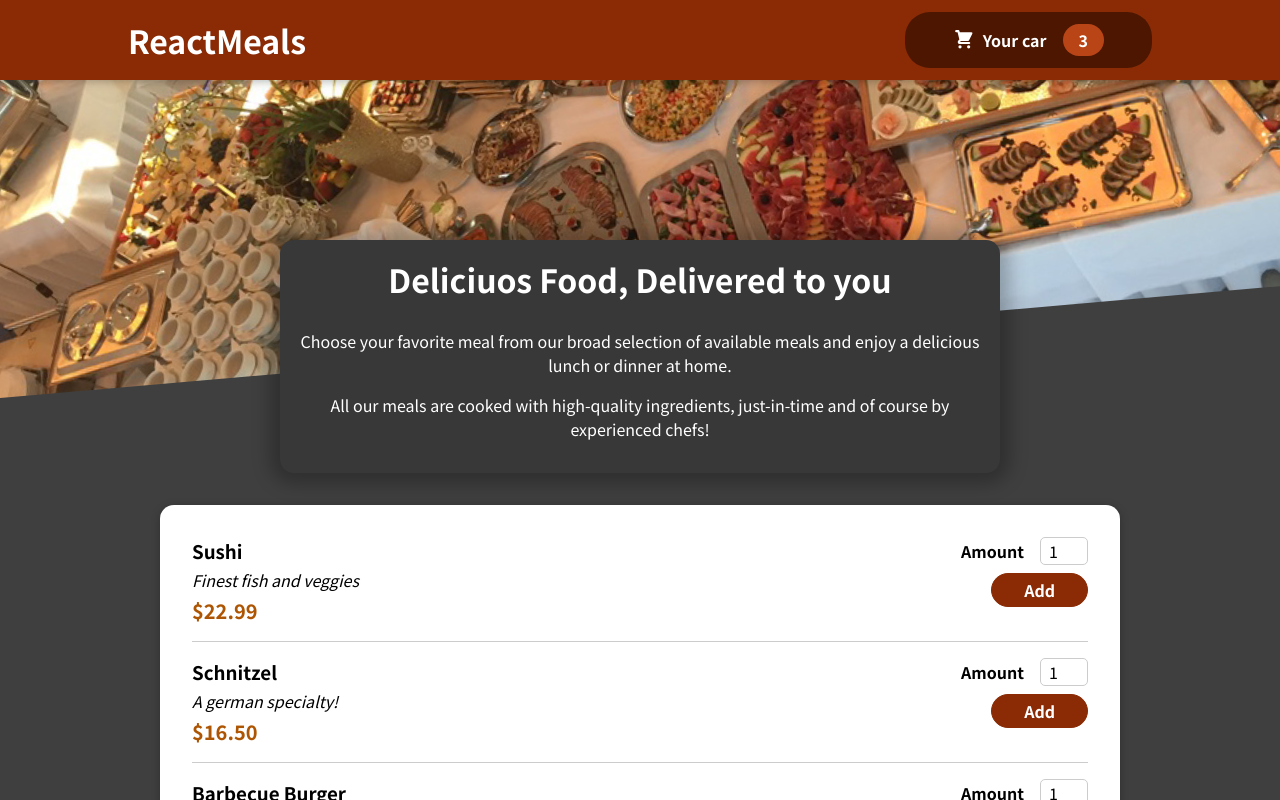
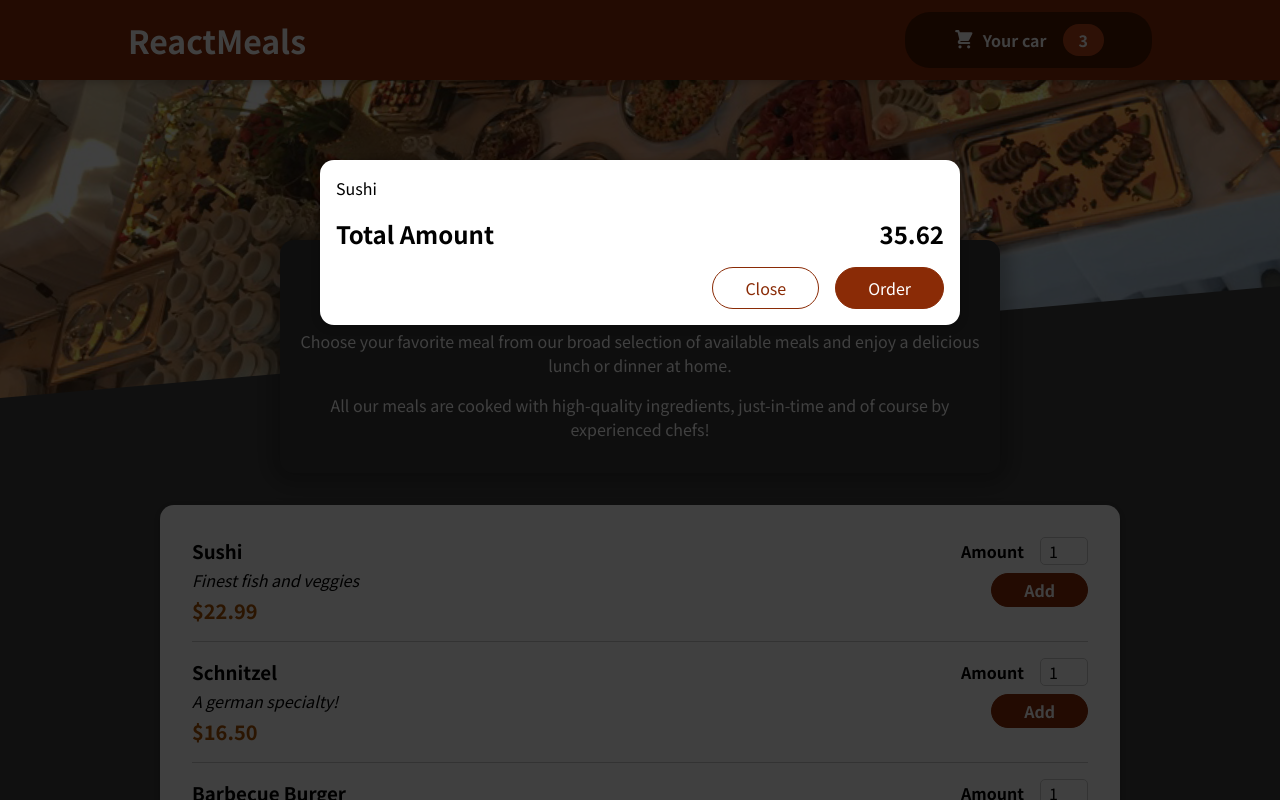
Before and after one commit to ivanenko-pt/react.v1.2, a React (Create React App) app in the folder order-food-app/: page / in a window 1280 px wide. Shown: the top 800 px of the page. Built offline with nearby package versions, Linux system fonts and the light colour scheme.

Commit message:
add modal via portal

```diff
--- a/order-food-app/public/index.html
+++ b/order-food-app/public/index.html
@@ -1,14 +1,12 @@
 <!DOCTYPE html>
 <html lang="en">
+
 <head>
   <meta charset="utf-8" />
   <link rel="icon" href="%PUBLIC_URL%/favicon.ico" />
   <meta name="viewport" content="width=device-width, initial-scale=1" />
   <meta name="theme-color" content="#000000" />
-    <meta
-      name="description"
-      content="Web site created using create-react-app"
-    />
+  <meta name="description" content="Web site created using create-react-app" />
   <link rel="apple-touch-icon" href="%PUBLIC_URL%/logo192.png" />
   <!--
       manifest.json provides metadata used when your web app is installed on a
@@ -26,8 +24,10 @@
     -->
   <title>React App</title>
 </head>
+
 <body>
   <noscript>You need to enable JavaScript to run this app.</noscript>
+  <div id="overlays"></div>
   <div id="root"></div>
   <!--
       This HTML file is a template.
@@ -40,4 +40,5 @@
       To create a production bundle, use `npm run build` or `yarn build`.
     -->
 </body>
+
 </html>
--- a/order-food-app/src/App.js
+++ b/order-food-app/src/App.js
@@ -2,10 +2,12 @@
 
 import Header from "./components/Layout/Header";
 import Meals from "./components/Meals/Meals";
+import Cart from "./components/Cart/Cart";
 
 function App() {
     return (
         <Fragment>
+            <Cart />
             <Header />
             <main>
                 <Meals />
@@ -13,5 +15,4 @@
         </Fragment>
     );
 }
-
 export default App;
--- a/order-food-app/src/components/Cart/Cart.js
+++ b/order-food-app/src/components/Cart/Cart.js
@@ -1,9 +1,10 @@
+import Modal from "../UI/Modal";
 import classes from "./Cart.module.css";
 
 const Cart = (props) => {
     const cartItems = (
         <ul className={classes["cart-items"]}>
-            {[{ id: "c1", name: "sushi", amount: 2, price: 12.22 }].map(
+            {[{ id: "c1", name: "Sushi", amount: 2, price: 12.99 }].map(
                 (item) => (
                     <li>{item.name}</li>
                 )
@@ -12,17 +13,18 @@
     );
 
     return (
-        <div>
+        <Modal>
             {cartItems}
             <div className={classes.total}>
                 <span>Total Amount</span>
-                <span>43.33</span>
+                <span>35.62</span>
             </div>
             <div className={classes.actions}>
                 <button className={classes["button--alt"]}>Close</button>
                 <button className={classes.button}>Order</button>
             </div>
-        </div>
+        </Modal>
     );
 };
+
 export default Cart;
--- /dev/null
+++ b/order-food-app/src/components/UI/Modal.js
@@ -0,0 +1,33 @@
+import { Fragment } from "react";
+import ReactDOM from "react-dom";
+
+import classes from "./Modal.module.css";
+
+const Backdrop = (props) => {
+    return <div className={classes.backdrop} />;
+};
+
+const ModalOverlay = (props) => {
+    return (
+        <div className={classes.modal}>
+            <div className={classes.content}>{props.children}</div>
+        </div>
+    );
+};
+
+const portalElement = document.getElementById("overlays");
+console.log(portalElement);
+
+const Modal = (props) => {
+    return (
+        <Fragment>
+            {ReactDOM.createPortal(<Backdrop />, portalElement)}
+            {ReactDOM.createPortal(
+                <ModalOverlay>{props.children}</ModalOverlay>,
+                portalElement
+            )}
+        </Fragment>
+    );
+};
+
+export default Modal;
--- /dev/null
+++ b/order-food-app/src/components/UI/Modal.module.css
@@ -0,0 +1,41 @@
+.backdrop {
+    position: fixed;
+    top: 0;
+    left: 0;
+    width: 100%;
+    height: 100vh;
+    z-index: 20;
+    background-color: rgba(0, 0, 0, 0.75);
+}
+
+.modal {
+    position: fixed;
+    top: 20vh;
+    left: 5%;
+    width: 90%;
+    background-color: white;
+    padding: 1rem;
+    border-radius: 14px;
+    box-shadow: 0 2px 8px rgba(0, 0, 0, 0.25);
+    z-index: 30;
+    animation: slide-down 300ms ease-out forwards;
+}
+
+@media (min-width: 768px) {
+    .modal {
+        width: 40rem;
+        left: calc(50% - 20rem);
+    }
+}
+
+@keyframes slide-down {
+    from {
+        opacity: 0;
+        transform: translateY(-3rem);
+    }
+
+    to {
+        opacity: 1;
+        transform: translateY(0);
+    }
+}
```
Lines whose indentation alone changed are shown as unchanged.
